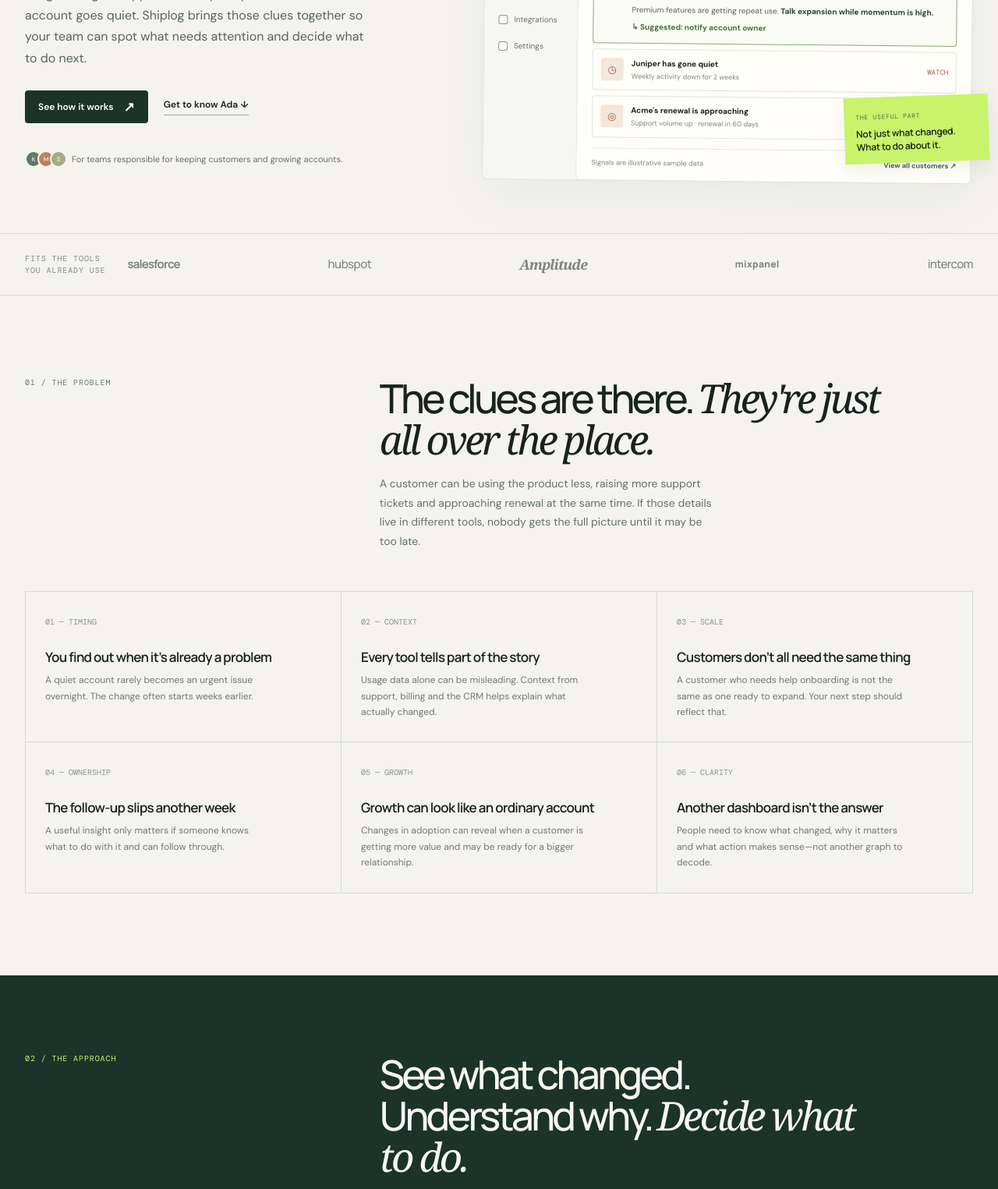
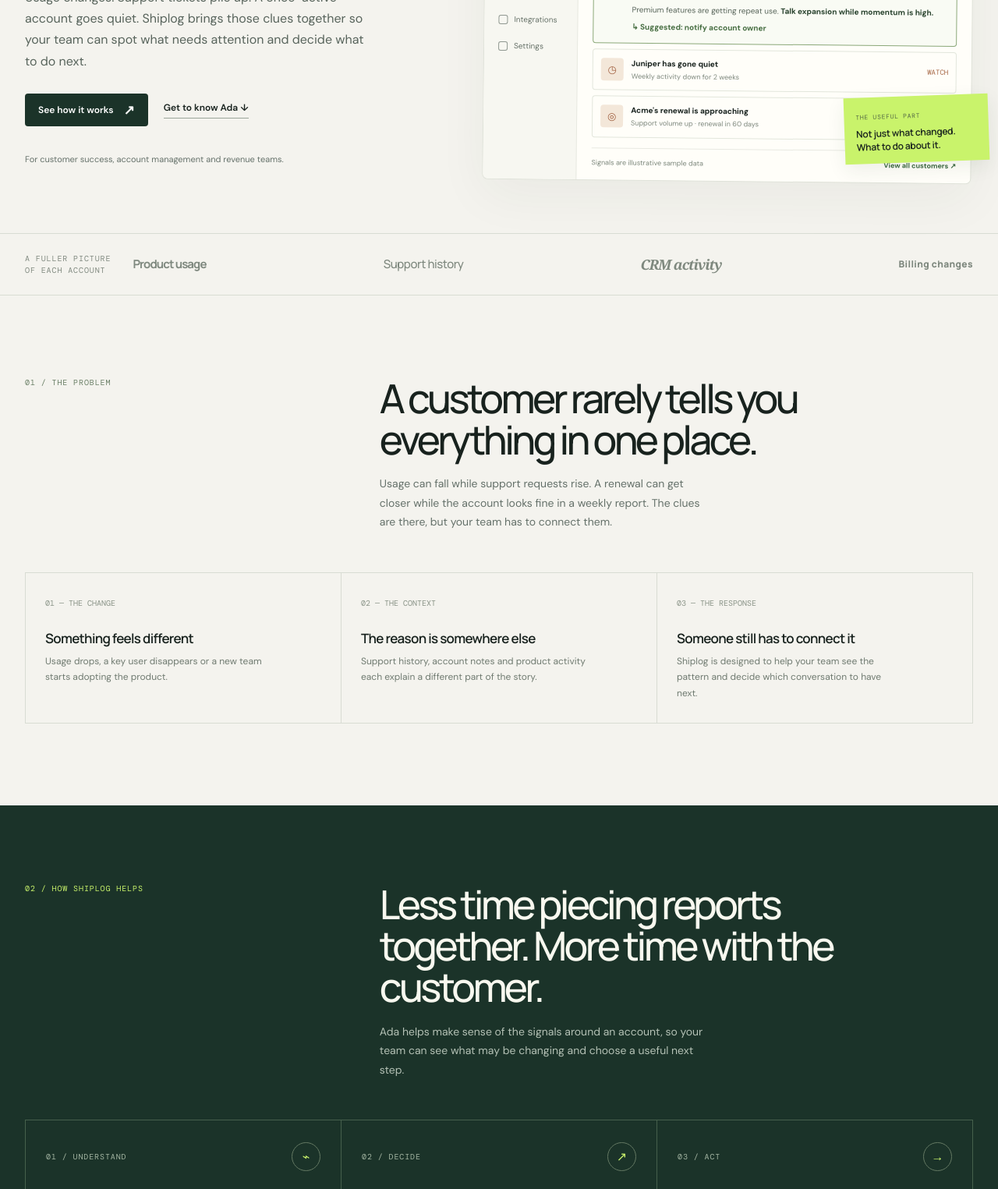
Before and after one commit to JayHermes/Freelance-landing, a plain HTML site: page shiplog-concept/index.html in a window 1280 px wide. Shown: the part 527-2052 px from the top of the page at 78% size. Drawn offline with nearby package versions, Linux system fonts and the light colour scheme.

Commit message:
Make Shiplog concept more specific and less template-like

```diff
--- a/shiplog-concept/index.html
+++ b/shiplog-concept/index.html
@@ -55,7 +55,7 @@
 <h1>Know which customer needs you <em>next.</em></h1>
 <p class="hero-copy">Usage changes. Support tickets pile up. A once-active account goes quiet. Shiplog brings those clues together so your team can spot what needs attention and decide what to do next.</p>
 <div class="hero-actions"><a class="button-dark" href="https://useshiplog.com/">See how it works <span class="arrow">↗</span></a><a class="text-link" href="#how">Get to know Ada ↓</a></div>
-<div class="proofline"><div class="proof-dots"><span>K</span><span>M</span><span>S</span></div><span>For teams responsible for keeping customers and growing accounts.</span></div>
+<div class="proofline"><span>For customer success, account management and revenue teams.</span></div>
 </div>
 <div class="hero-visual">
 <div class="visual-label mono"><span>Inside the customer picture</span><span>Concept UI / 01</span></div>
@@ -65,7 +65,7 @@
 <aside class="side"><div class="side-label">WORKSPACE</div><div class="side-item active"><i></i>Overview</div><div class="side-item"><i></i>Customers</div><div class="side-item"><i></i>Opportunities</div><div class="side-item"><i></i>Journeys</div><div class="side-item"><i></i>Signals</div><div class="side-label" style="margin-top:23px">MANAGE</div><div class="side-item"><i></i>Integrations</div><div class="side-item"><i></i>Settings</div></aside>
 <div class="dashboard">
 <div class="dash-head"><div><h3>Good morning, Alex.</h3><p>Here's what changed across your accounts.</p></div><span class="live-pill">UP TO DATE</span></div>
-<div class="metric-row"><div class="metric"><span>Accounts monitored</span><strong>1,284</strong></div><div class="metric"><span>Need attention</span><strong>18<small>↑ 4</small></strong></div><div class="metric"><span>Growth signals</span><strong>32</strong></div></div>
+<div class="metric-row"><div class="metric"><span>Customer activity</span><strong>Usage</strong></div><div class="metric"><span>Account context</span><strong>Support</strong></div><div class="metric"><span>Next step</span><strong>Action</strong></div></div>
 <div class="signal-title"><strong>Worth a closer look</strong><span>3 SIGNALS</span></div>
 <div class="signal-card selected"><button class="signal-button" type="button" aria-expanded="true"><span class="signal-icon">↗</span><span class="signal-copy"><strong>Northstar is ready to grow</strong><span>Usage rising · 3 teams added this month</span></span><span class="signal-score">GROW</span></button><div class="signal-detail">Premium features are getting repeat use. <b>Talk expansion while momentum is high.</b><span class="action-note">↳ Suggested: notify account owner</span></div></div>
 <div class="signal-card"><button class="signal-button" type="button" aria-expanded="false"><span class="signal-icon">◷</span><span class="signal-copy"><strong>Juniper has gone quiet</strong><span>Weekly activity down for 2 weeks</span></span><span class="signal-score">WATCH</span></button><div class="signal-detail">Core feature use has fallen and the champion is inactive. <b>Reach out before the next renewal conversation.</b><span class="action-note">↳ Suggested: start a re-engagement journey</span></div></div>
@@ -75,20 +75,17 @@
 <div class="float-note"><span class="mono">The useful part</span><strong>Not just what changed. What to do about it.</strong></div>
 </div>
 </section>
-<section class="logo-strip"><div class="shell"><div class="label mono">Fits the tools<br>you already use</div><div class="logos" aria-label="Example integrations"><span>salesforce</span><span>hubspot</span><span>Amplitude</span><span>mixpanel</span><span>intercom</span></div></div></section>
+<section class="logo-strip"><div class="shell"><div class="label mono">A fuller picture<br>of each account</div><div class="logos" aria-label="Customer context sources"><span>Product usage</span><span>Support history</span><span>CRM activity</span><span>Billing changes</span></div></div></section>
 <section class="section shell" id="why">
-<div class="section-head"><div class="section-kicker mono">01 / The problem</div><div><h2>The clues are there. <em>They're just all over the place.</em></h2><p>A customer can be using the product less, raising more support tickets and approaching renewal at the same time. If those details live in different tools, nobody gets the full picture until it may be too late.</p></div></div>
+<div class="section-head"><div class="section-kicker mono">01 / The problem</div><div><h2>A customer rarely tells you everything in one place.</h2><p>Usage can fall while support requests rise. A renewal can get closer while the account looks fine in a weekly report. The clues are there, but your team has to connect them.</p></div></div>
 <div class="problem-grid">
-<article class="problem"><span class="num">01 — TIMING</span><h3>You find out when it’s already a problem</h3><p>A quiet account rarely becomes an urgent issue overnight. The change often starts weeks earlier.</p></article>
-<article class="problem"><span class="num">02 — CONTEXT</span><h3>Every tool tells part of the story</h3><p>Usage data alone can be misleading. Context from support, billing and the CRM helps explain what actually changed.</p></article>
-<article class="problem"><span class="num">03 — SCALE</span><h3>Customers don’t all need the same thing</h3><p>A customer who needs help onboarding is not the same as one ready to expand. Your next step should reflect that.</p></article>
-<article class="problem"><span class="num">04 — OWNERSHIP</span><h3>The follow-up slips another week</h3><p>A useful insight only matters if someone knows what to do with it and can follow through.</p></article>
-<article class="problem"><span class="num">05 — GROWTH</span><h3>Growth can look like an ordinary account</h3><p>Changes in adoption can reveal when a customer is getting more value and may be ready for a bigger relationship.</p></article>
-<article class="problem"><span class="num">06 — CLARITY</span><h3>Another dashboard isn’t the answer</h3><p>People need to know what changed, why it matters and what action makes sense—not another graph to decode.</p></article>
+<article class="problem"><span class="num">01 — THE CHANGE</span><h3>Something feels different</h3><p>Usage drops, a key user disappears or a new team starts adopting the product.</p></article>
+<article class="problem"><span class="num">02 — THE CONTEXT</span><h3>The reason is somewhere else</h3><p>Support history, account notes and product activity each explain a different part of the story.</p></article>
+<article class="problem"><span class="num">03 — THE RESPONSE</span><h3>Someone still has to connect it</h3><p>Shiplog is designed to help your team see the pattern and decide which conversation to have next.</p></article>
 </div>
 </section>
 <section class="dark-section" id="how"><div class="shell">
-<div class="section-head"><div class="section-kicker mono">02 / The approach</div><div><h2>See what changed. Understand why. <em>Decide what to do.</em></h2><p>Shiplog’s Ada is designed to help teams connect customer signals and surface useful next steps. The aim is simple: less time stitching together reports, more time having the right conversation.</p></div></div>
+<div class="section-head"><div class="section-kicker mono">02 / How Shiplog helps</div><div><h2>Less time piecing reports together. More time with the customer.</h2><p>Ada helps make sense of the signals around an account, so your team can see what may be changing and choose a useful next step.</p></div></div>
 <div class="steps">
 <article class="step"><div class="step-top"><span class="mono">01 / Understand</span><span class="step-icon">⌁</span></div><h3>Bring the details together</h3><p>Bring customer information from the tools you use into one place, so changes are easier to spot in context.</p></article>
 <article class="step"><div class="step-top"><span class="mono">02 / Decide</span><span class="step-icon">↗</span></div><h3>Spot the change that matters</h3><p>See which accounts may need attention, what has changed and why it could matter.</p></article>
@@ -96,7 +93,7 @@
 </div>
 </div></section>
 <section class="demo-section"><div class="shell"><div class="demo-panel">
-<div class="demo-copy"><div class="section-kicker mono">03 / A different kind of signal</div><h2>Spend less time piecing it together.</h2><p>Keep the tools your team relies on. Make the information inside them easier to act on.</p><a class="button-dark" href="https://useshiplog.com/platform">Explore the platform <span class="arrow">↗</span></a></div>
+<div class="demo-copy"><div class="section-kicker mono">03 / A closer look</div><h2>One account. A few clues. A better next move.</h2><p>Here is a simplified example of how customer context can become a useful conversation starter. The account and details shown are illustrative, not live Shiplog data.</p><a class="button-dark" href="https://useshiplog.com/platform">Explore the platform <span class="arrow">↗</span></a></div>
 <div class="flow-visual"><div class="flow-stack">
 <div class="flow-node"><span class="flow-num">01</span><div><strong>Customer activity changes</strong><small>Usage · support · billing · CRM</small></div><span class="node-tag">SIGNAL</span></div><div class="flow-line"></div>
 <div class="flow-node highlight"><span class="flow-num">02</span><div><strong>Ada connects the context</strong><small>What changed, and why it matters</small></div><span class="node-tag">INSIGHT</span></div><div class="flow-line"></div>
@@ -104,18 +101,16 @@
 </div></div>
 </div></div></section>
 <section class="lifecycle shell" id="lifecycle">
-<div class="section-head"><div class="section-kicker mono">04 / The full relationship</div><div><h2>The work starts after the <em>yes.</em></h2><p>Winning a customer is the beginning. The work is helping them get value, noticing when things change and knowing when to reach out.</p></div></div>
+<div class="section-head"><div class="section-kicker mono">04 / What this looks like</div><div><h2>A signal should come with a reason.</h2><p>A useful prompt is specific enough to discuss, and grounded enough that a person can judge whether it makes sense.</p></div></div>
 <div class="lifecycle-list">
-<div class="life-row"><span class="life-no">01</span><h3>Onboarding</h3><p>Help each customer reach their first meaningful result sooner.</p></div>
-<div class="life-row"><span class="life-no">02</span><h3>Adoption</h3><p>Notice when usage slows and guide people back to value.</p></div>
-<div class="life-row"><span class="life-no">03</span><h3>Expansion</h3><p>Recognise the signs that an account is ready for more.</p></div>
-<div class="life-row"><span class="life-no">04</span><h3>Retention</h3><p>Give your team time to respond before renewal risk becomes a lost customer.</p></div>
-<div class="life-row"><span class="life-no">05</span><h3>Win-back</h3><p>Make a return feel relevant, not like another automated nudge.</p></div>
+<div class="life-row"><span class="life-no">01</span><h3>What changed</h3><p>Weekly product activity has fallen for two weeks.</p></div>
+<div class="life-row"><span class="life-no">02</span><h3>What adds context</h3><p>The account’s main contact has also stopped engaging, while renewal is approaching.</p></div>
+<div class="life-row"><span class="life-no">03</span><h3>What the team could do</h3><p>Review recent support history and reach out with a specific offer of help.</p></div>
 </div>
 </section>
-<section class="final-cta"><div class="shell"><div><div class="mono">Know where to focus next</div><h2>Give your next customer conversation a better starting point.</h2></div><a class="button-dark" href="https://useshiplog.com/">Meet Shiplog <span class="arrow">↗</span></a></div></section>
+<section class="final-cta"><div class="shell"><div><div class="mono">Know where to focus next</div><h2>See the customer story before the renewal call.</h2></div><a class="button-dark" href="https://useshiplog.com/">Meet Shiplog <span class="arrow">↗</span></a></div></section>
 </main>
-<footer class="footer"><div class="shell"><a class="brand" href="#top"><span class="brand-mark"><svg viewBox="0 0 24 24" fill="none" aria-hidden="true"><path d="M5 7.5h8.5a4 4 0 0 1 0 8H8.8M5 7.5l3-3M5 7.5l3 3M19 16.5h-8.5a4 4 0 0 1 0-8h4.7M19 16.5l-3-3M19 16.5l-3 3" stroke="currentColor" stroke-width="1.8" stroke-linecap="round" stroke-linejoin="round"/></svg></span>shiplog</a><span class="footer-note">Independent redesign concept · Sample content and account data</span><div class="footer-links"><a href="#why">The problem</a><a href="#how">How it works</a><a href="https://useshiplog.com/">Original website ↗</a></div></div></footer>
+<footer class="footer"><div class="shell"><a class="brand" href="#top"><span class="brand-mark"><svg viewBox="0 0 24 24" fill="none" aria-hidden="true"><path d="M5 7.5h8.5a4 4 0 0 1 0 8H8.8M5 7.5l3-3M5 7.5l3 3M19 16.5h-8.5a4 4 0 0 1 0-8h4.7M19 16.5l-3-3M19 16.5l-3 3" stroke="currentColor" stroke-width="1.8" stroke-linecap="round" stroke-linejoin="round"/></svg></span>shiplog</a><span class="footer-note">Independent concept · Example account details are illustrative</span><div class="footer-links"><a href="#why">The problem</a><a href="#how">How it works</a><a href="https://useshiplog.com/">Original website ↗</a></div></div></footer>
 <script>
 document.querySelectorAll('.signal-button').forEach((button) => {
   button.addEventListener('click', () => {
```
